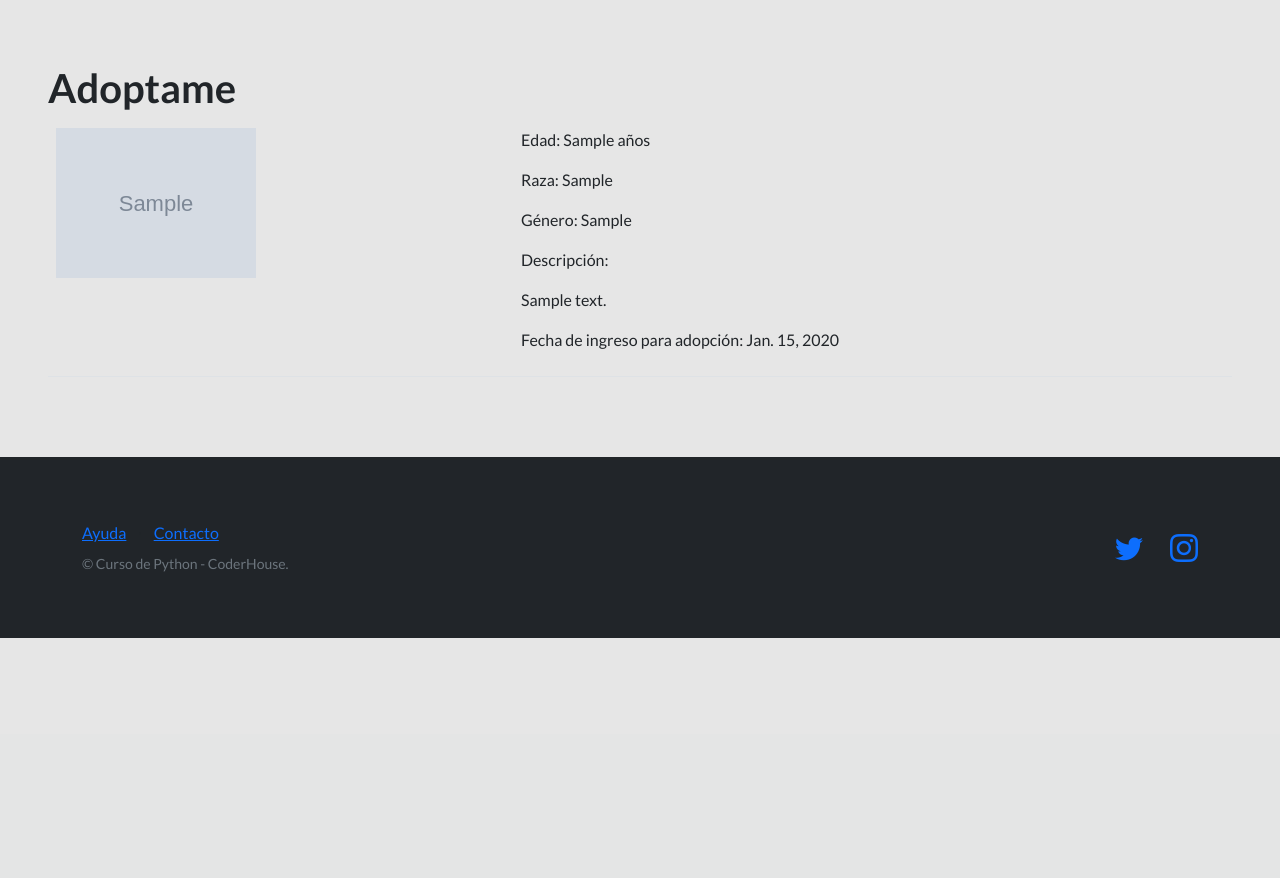
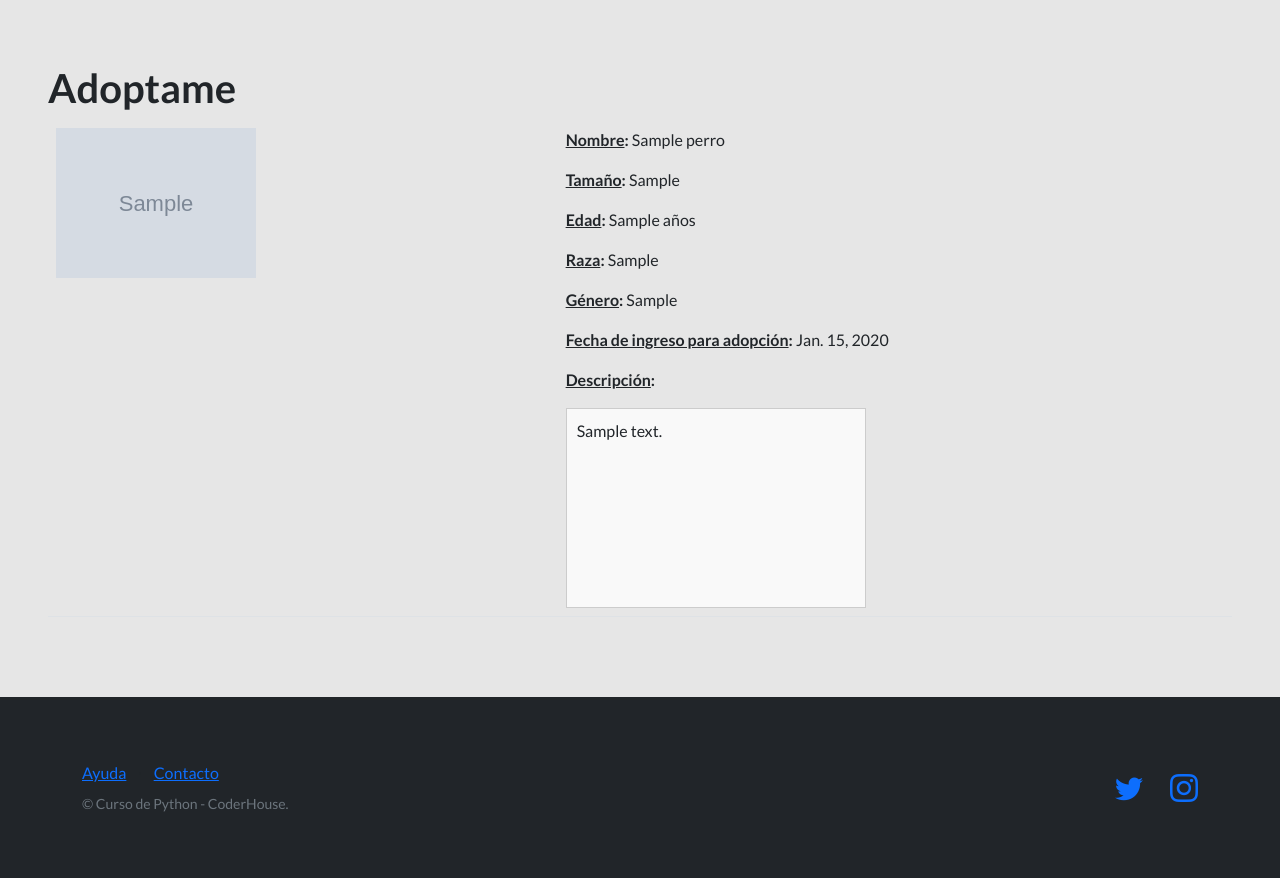
Before and after one commit to nicolasdelfino-123/Tercera-pre-entrega-DELFINO, a Django app: page /ver-mas/1/ in a window 1280 px wide. Shown: the part 66-944 px from the top of the page. Before the commit the page ends 704 px from the top, so only its background shows below. Run offline with Django 4.2, Linux system fonts and the light colour scheme; tables that the repository leaves empty hold one stand-in row (values such as "Sample post"); grey boxes marked "Sample" are stand-in pictures; some libraries are stand-ins or nearby versions.

Commit message:
mejorado ver_mas.html listo falta nomás enviarlo al margen izquierdo

```diff
--- a/proyecto_perros/app_perros/templates/app_perros/ver_mas.html
+++ b/proyecto_perros/app_perros/templates/app_perros/ver_mas.html
@@ -11,14 +11,39 @@
         {% endif %}
       </td>
       <td>
-        <p>Edad: {{ perro.edad }} años</p>
-        <p>Raza: {{ perro.raza }}</p>
-        <p>Género: {{ perro.genero }}</p>
-        <p>Descripción:</p>
-        <p>{{ descripcion|safe }}</p>
-        <p>Fecha de ingreso para adopción: {{ perro.fecha_entrada }}</p>
+        <p class="field-left"><strong><u>Nombre</u>:</strong> {{ perro.nombre }}</p>
+        <p class="field-left"><strong><u>Tamaño</u>:</strong> {{ perro.tamanio }}</p>
+        <p class="field-left"><strong><u>Edad</u>:</strong> {{ perro.edad }} años</p>
+        <p class="field-left"><strong><u>Raza</u>:</strong> {{ perro.raza }}</p>
+        <p class="field-left"><strong><u>Género</u>:</strong> {{ perro.genero }}</p>
+        <p class="field-left"><strong><u>Fecha de ingreso para adopción</u>:</strong> {{ perro.fecha_entrada }}</p>
+        <p class="field-left"><strong><u>Descripción</u>:</strong></p>
+        <div class="descripcion-field">{{ perro.descripcion }}</div>
+
       </td>
     </tr>
   </table>
 </section>
+
+<style>
+  .field-left {
+    margin-left: -5cm;
+  }
+
+  .field-left strong u {
+    text-decoration: underline;
+  }
+
+  .descripcion-field {
+    border: 1px solid #ccc;
+    padding: 10px;
+    background-color: #f9f9f9;
+    height: 200px; /* Ajusta la altura según tus necesidades */
+    width: 300px; /* Ajusta la anchura según tus necesidades */
+    overflow: auto;
+    word-wrap: break-word;
+    margin-left: -5cm;
+  }
+</style>
+
 {% endblock contenido %}
```
Also changed, not shown: proyecto_perros/media/perros/perro1_RVcOIW0.jpg (added), proyecto_perros/media/perros/perro1_gizmXwd.jpg (added).
